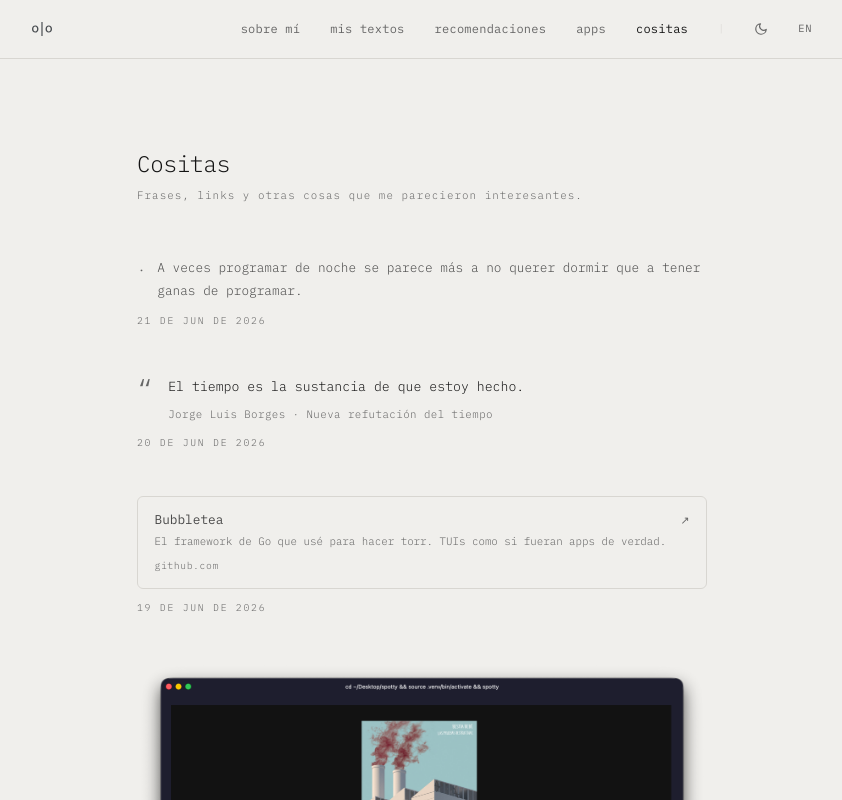
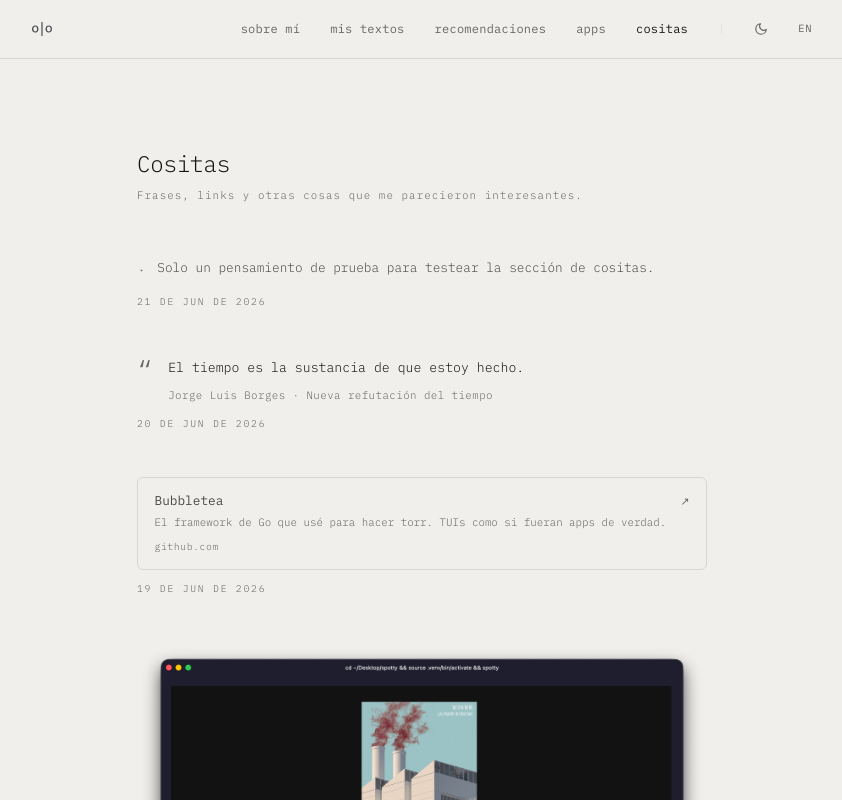
Before and after one commit to amarazzi/axel-is-bored, a Next.js app: page /cositas in a window 1280 px wide. Shown: the top 800 px of the page, without its empty margins (218-1060 px from the left). Built offline with nearby package versions, Linux system fonts and the light colour scheme.

Commit message:
fix: usar nota de prueba genérica en cositas

```diff
--- a/src/data/stuff.ts
+++ b/src/data/stuff.ts
@@ -7,8 +7,8 @@ export const stuff: StuffItem[] = [
     id: "nota-1",
     type: "note",
     date: "2026-06-21",
-    text: "A veces programar de noche se parece más a no querer dormir que a tener ganas de programar.",
-    text_en: "Sometimes coding at night is less about wanting to code and more about not wanting to sleep.",
+    text: "Solo un pensamiento de prueba para testear la sección de cositas.",
+    text_en: "Just a test thought to try out the cositas section.",
   },
   {
     id: "quote-borges-tiempo",
```
